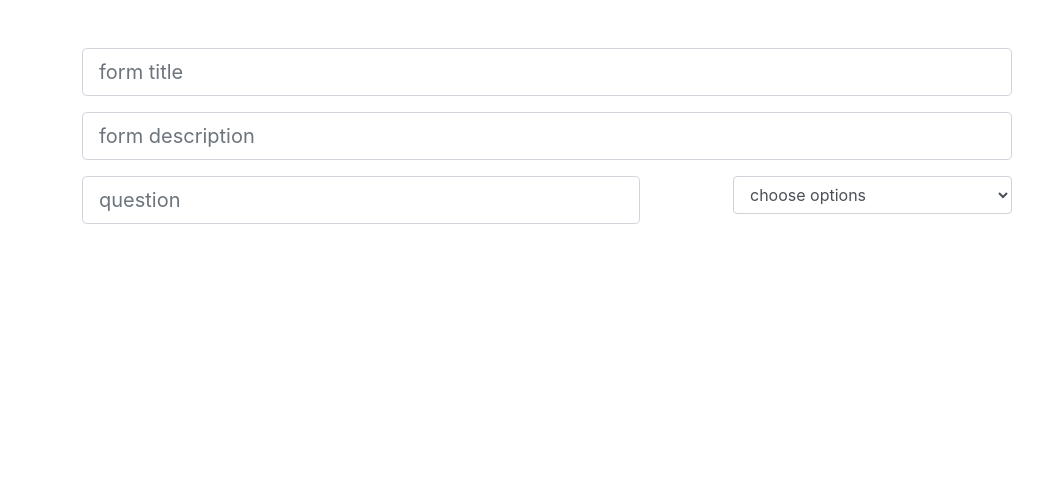
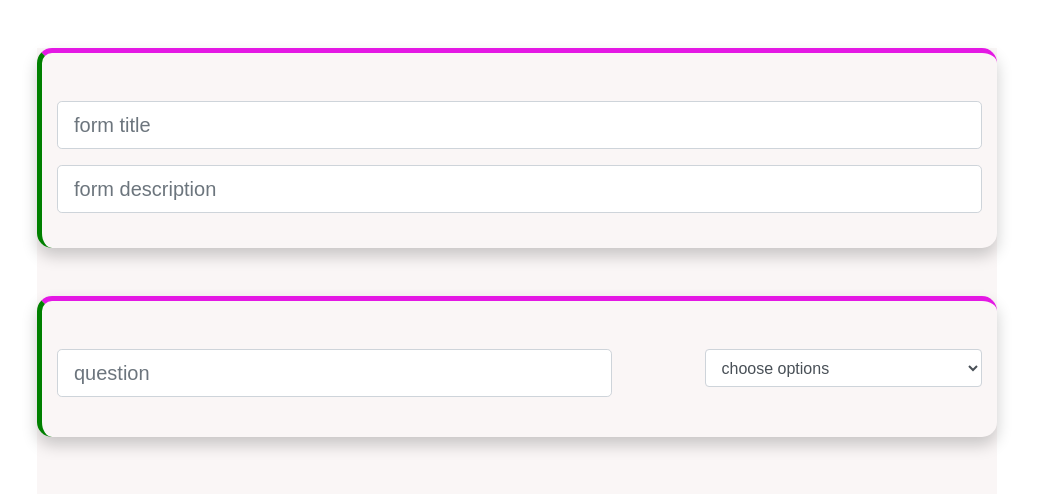
Before and after one commit to manish221298/digiapt_assignment, a React (Create React App) app: page / in a window 1280 px wide. Shown: the top 494 px of the page, without its empty margins (133-1176 px from the left). Built offline with nearby package versions, Linux system fonts and the light colour scheme.

Commit message:
final commit

```diff
--- a/src/Header.js
+++ b/src/Header.js
@@ -1,5 +1,5 @@
 import React from 'react'
-import {Form, Container, Card} from 'react-bootstrap'
+import {Form, Container} from 'react-bootstrap'
 class Header extends React.Component{
     constructor(){
         super()
@@ -21,11 +21,12 @@ class Header extends React.Component{
     }
     render(){
         return (
-            <div className='mt-5'>
+            <div className='mt-5 mb-5 header'>
                 <Container>
-                        <Form onSubmit={this.handleSubmit}>
+                    <div>
+                        <Form  onSubmit={this.handleSubmit}>
                             <Form.Group controlId='formBasicTitle'>
-                                <Form.Control
+                                <Form.Control  className='mt-5'
                                     type='text'
                                     name='title'
                                     value={this.state.title}
@@ -47,6 +48,7 @@ class Header extends React.Component{
                                 />
                             </Form.Group>
                         </Form>
+                        </div>
                 </Container>
             </div>
         )
--- a/src/QuestionForms.js
+++ b/src/QuestionForms.js
@@ -9,8 +9,8 @@ class QuestionForms extends React.Component{
         question: '',
         answer: '',
         select : [ 'choose options','Short Answer', 'MultipleChoice', 'Checkbox' ],
+        count: [],
         option: '',
-        count: []
     }
 }
 
@@ -66,14 +66,14 @@ class QuestionForms extends React.Component{
         })
 
         return(
-            <div>
+            <div className="question">
                 <Container>
                 <Form>
 
                 <div style={{width:"60%",float: "left" }}>
 
                 <Form.Group controlId='formBasicTitle'>
-                                <Form.Control
+                                <Form.Control className='mt-5'
                                     type='text'
                                     name='question'
                                     value={this.state.question}
@@ -112,7 +112,7 @@ class QuestionForms extends React.Component{
                     this.state.option === 'Checkbox' && this.state.count.length !== 4 ? <Button className="mt-4" onClick={this.handleAddOption}>Add option</Button> : ''
                 }
                 </div>
-                    <div style={{width: "30%", float: "right"}}>
+                    <div className='mt-5' style={{width: "30%", float: "right"}}>
                         <Form.Control as="select" onChange={this.handleSelect} name='option' className='select'>
                             {selectList}
                         </Form.Control><br/>
--- a/src/index.css
+++ b/src/index.css
@@ -1,6 +1,36 @@
 .App{
     height: 500px;
     width: 75%;
-    background-color: white;
-    margin-left: 200px;
+    background-color: rgb(250, 246, 246);
+    margin-left: 170px;
 }
+
+.header{
+    box-shadow: 0 8px 16px 0 rgba(0,0,0,0.2);
+    transition: 0.3s;
+    height: 200px;
+    width: 100%;
+    display: flex;
+    flex-direction: column;
+    margin-bottom: 20px;
+    font-family: 'Raleway', sans-serif;
+    border-radius: 15px;
+    border-top: 5px solid rgb(228, 24, 228);
+    border-left: 5px solid green;
+
+}
+
+.question{
+  box-shadow: 0 8px 16px 0 rgba(0,0,0,0.2);
+  transition: 0.3s;
+  /* height: 500px; */
+  width: 100%;
+  display: flex;
+  flex-direction: column;
+  margin-bottom: 20px;
+  font-family: 'Raleway', sans-serif;
+  border-radius: 15px;
+    border-top: 5px solid rgb(228, 24, 228);
+    border-left: 5px solid green;
+
+}
```
